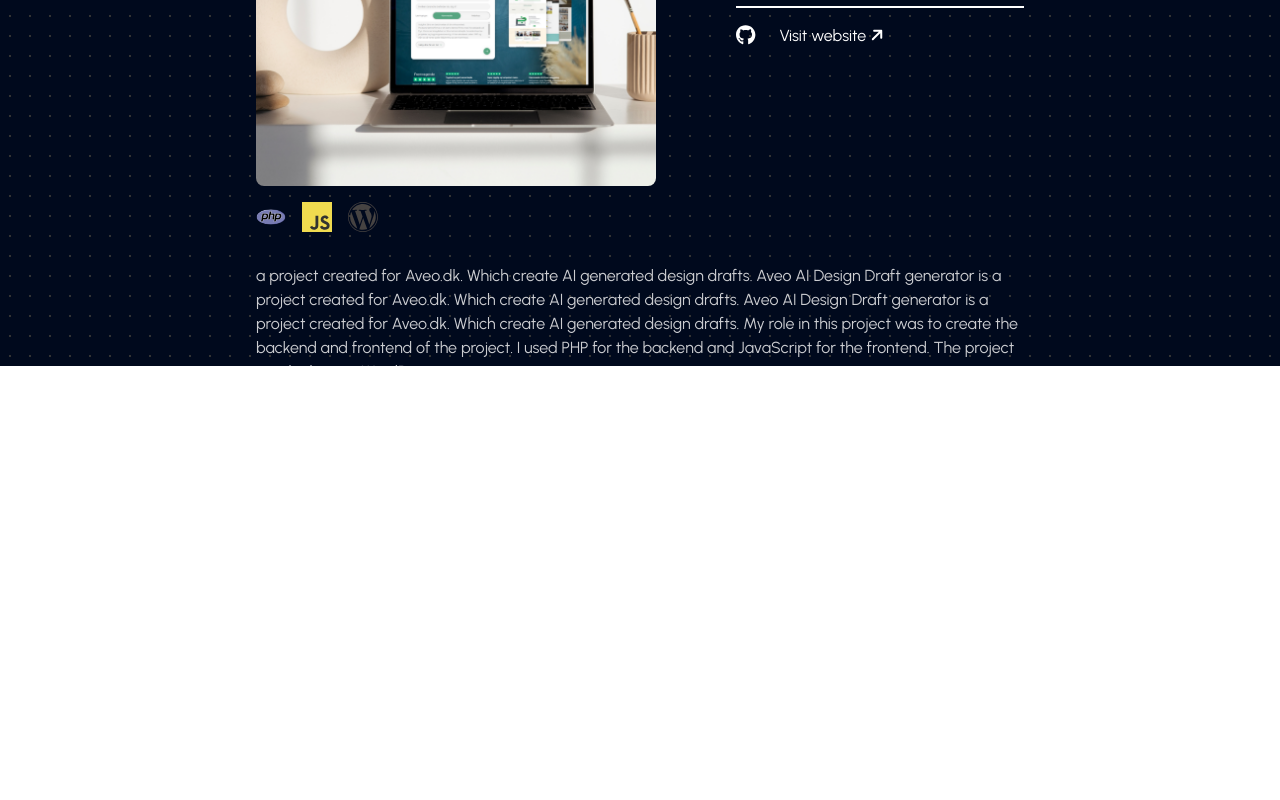
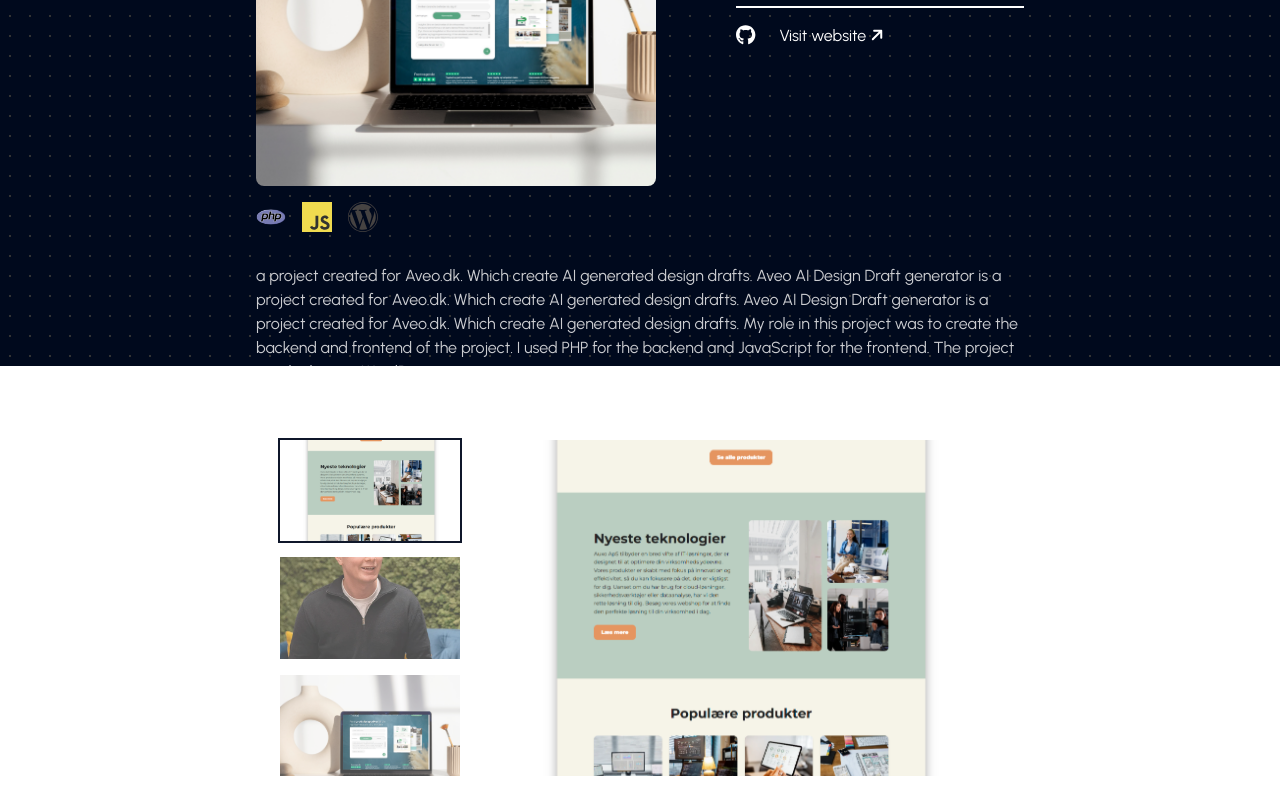
Before and after one commit to madsnbkristensen/portfolio, a Next.js app: page /project/1 in a window 1280 px wide. Shown: the part 434-1234 px from the top of the page. Before the commit the page ends 818 px from the top, so only its background shows below. Built offline with nearby package versions, Linux system fonts and the light colour scheme.

Commit message:
added initial media gallery

```diff
--- a/src/app/project/[id]/page.tsx
+++ b/src/app/project/[id]/page.tsx
@@ -6,6 +6,7 @@ import { FontAwesomeIcon } from "@fortawesome/react-fontawesome";
 import { faGithub } from "@fortawesome/free-brands-svg-icons";
 import Link from "next/link";
 import { faArrowRight } from "@fortawesome/free-solid-svg-icons";
+import MediaGallery from "@/components/media-gallery";
 
 interface Params {
   params: {
@@ -75,8 +76,11 @@ export default function ProjectPage({ params }: Params) {
           </div>
         </div>
       </div>
-      <div>
-        <p className="text-white/80 mt-8">{project?.long_description}</p>
+      <div className="mt-8">
+        <p className="text-white/80">{project?.long_description}</p>
+      </div>
+      <div className="mt-8">
+        <MediaGallery />
       </div>
     </main>
   );
--- /dev/null
+++ b/src/components/media-gallery.tsx
@@ -0,0 +1,92 @@
+"use client";
+
+import { useState } from "react";
+import Image from "next/image";
+import { cn } from "@/lib/utils";
+
+interface MediaItem {
+  id: number;
+  type: "image" | "video";
+  src: string;
+  alt?: string;
+}
+
+export default function MediaGallery() {
+  // Sample media items - replace with your actual media sources
+  const mediaItems: MediaItem[] = [
+    {
+      id: 1,
+      type: "image",
+      src: "/images/adg-2.webp",
+      alt: "Sample image 1",
+    },
+    {
+      id: 2,
+      type: "image",
+      src: "/images/mads-aveo-img.webp",
+    },
+    {
+      id: 3,
+      type: "image",
+      src: "/images/adg-card-image.webp",
+      alt: "Sample image 2",
+    },
+  ];
+
+  const [selectedItem, setSelectedItem] = useState<MediaItem>(mediaItems[0]);
+
+  return (
+    <div className="flex gap-4 p-6 rounded-lg max-w-5xl mx-auto">
+      {/* Thumbnails */}
+      <div className="flex flex-col gap-4 w-1/4">
+        {mediaItems.map((item) => (
+          <div
+            key={item.id}
+            onClick={() => setSelectedItem(item)}
+            className={cn(
+              "relative aspect-video cursor-pointer transition-opacity hover:opacity-80",
+              selectedItem.id === item.id ? "ring-2 ring-primary" : "opacity-70"
+            )}
+          >
+            {item.type === "image" ? (
+              <Image
+                src={item.src || "/placeholder.svg"}
+                alt={item.alt || ""}
+                fill
+                className="object-cover"
+              />
+            ) : (
+              <video
+                src={item.src}
+                className="w-full h-full object-cover"
+                muted
+                playsInline
+              />
+            )}
+          </div>
+        ))}
+      </div>
+
+      {/* Main Display */}
+      <div className="relative flex-1 aspect-[16/9]">
+        {selectedItem.type === "image" ? (
+          <Image
+            src={selectedItem.src || "/placeholder.svg"}
+            alt={selectedItem.alt || ""}
+            fill
+            className="object-cover"
+            priority
+          />
+        ) : (
+          <video
+            src={selectedItem.src}
+            className="w-full h-full object-cover"
+            controls
+            autoPlay
+            playsInline
+          />
+        )}
+      </div>
+    </div>
+  );
+}
```
